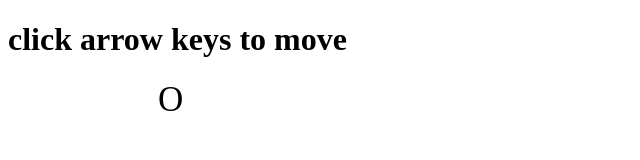
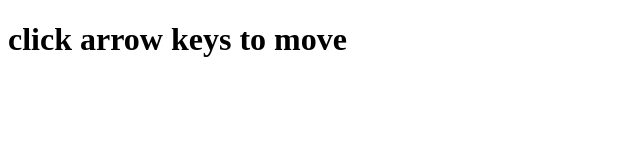
Before and after one commit to wiwum/random-tidbits, a plain HTML site: page movement thing/index.html in a window 1280 px wide. Shown: the full height of the page, 0-640 px from the left. Drawn offline with Linux system fonts and the light colour scheme.

Commit message:
Update index.html

```diff
--- a/movement thing/index.html
+++ b/movement thing/index.html
@@ -8,7 +8,7 @@
 
 <body>
   <H1>click arrow keys to move</H1>
-  <thing>O</thing>
+  <!--<thing>O</thing>-->
 </body>
 
 </html>
```
